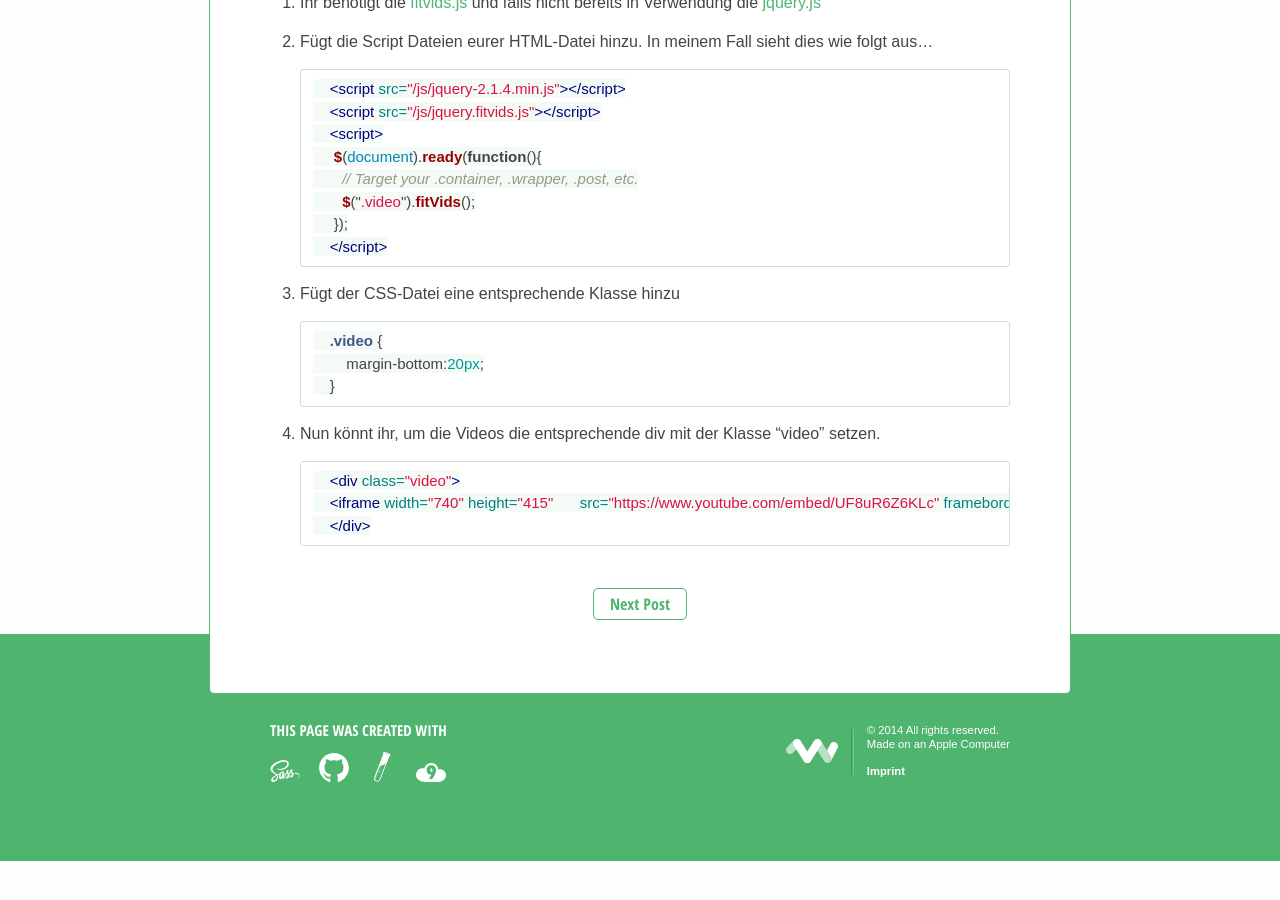
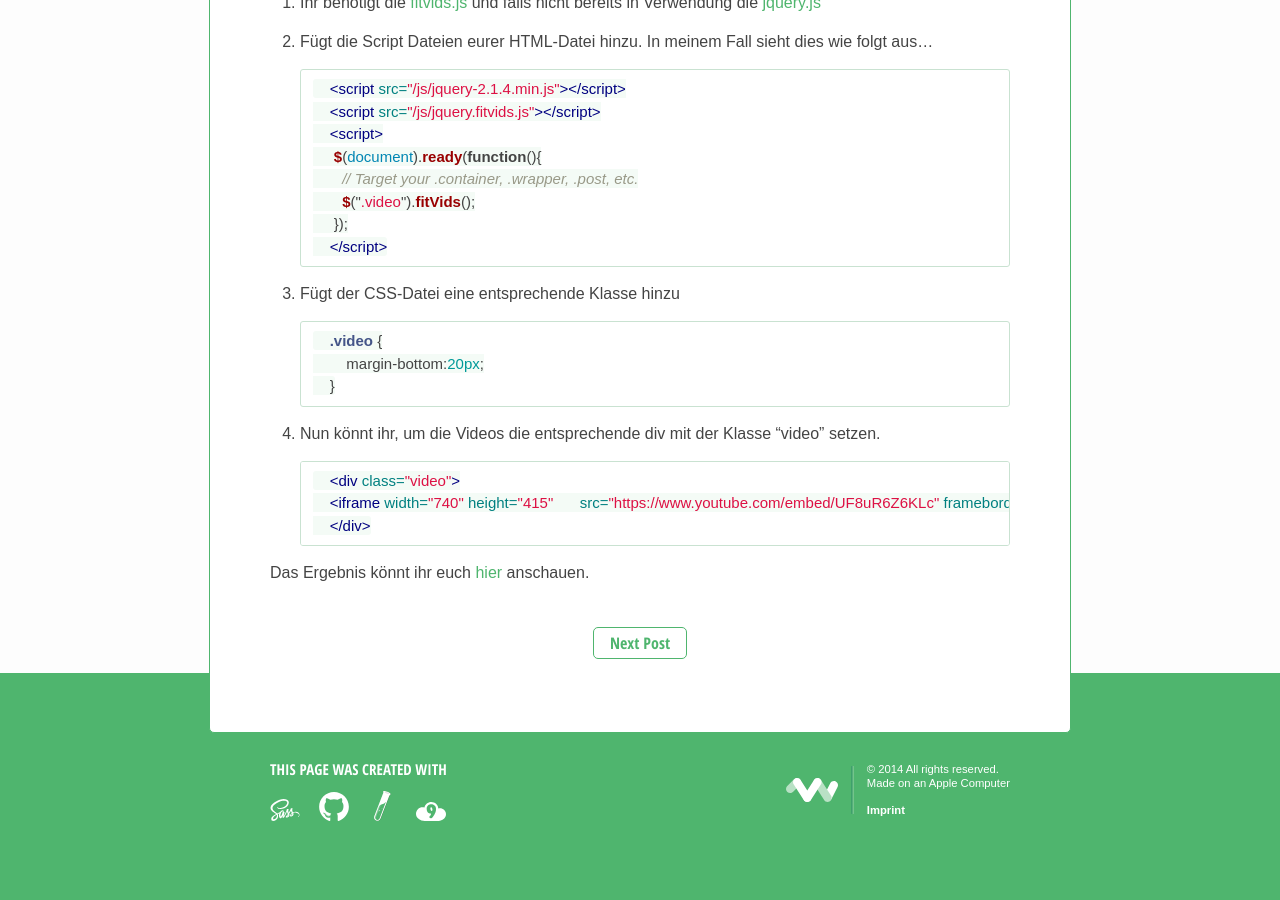
Before and after one commit to webwb/webwb.github.io, a Jekyll site: the page built from _posts/2015-09-21-responsiv-design-embedded-videos.md, in a window 1280 px wide and 900 px high, scrolled down 1931 px. Built offline with Jekyll 4.4.1, drawn with Linux system fonts in a browser that asks for light colours; comment, search, counter and statistics services are not loaded; before the commit the page ends 2792 px from its top, so only the background shows below that.

Commit message:
Updated 2015-09-21-responsiv-design-embedded-videos.md

```diff
--- a/_posts/2015-09-21-responsiv-design-embedded-videos.md
+++ b/_posts/2015-09-21-responsiv-design-embedded-videos.md
@@ -62,3 +62,5 @@
         <iframe width="740" height="415" 	src="https://www.youtube.com/embed/UF8uR6Z6KLc" frameborder="0" allowfullscreen>     </iframe>
         </div>
     ~~~
+
+Das Ergebnis könnt ihr euch [hier](http://webworkers.io/life/2015/08/25/warum-motivation-das-einzige-ist-das-z-hlt-reden-die-jeder-geh-rt-haben-sollte.html) anschauen.
```
